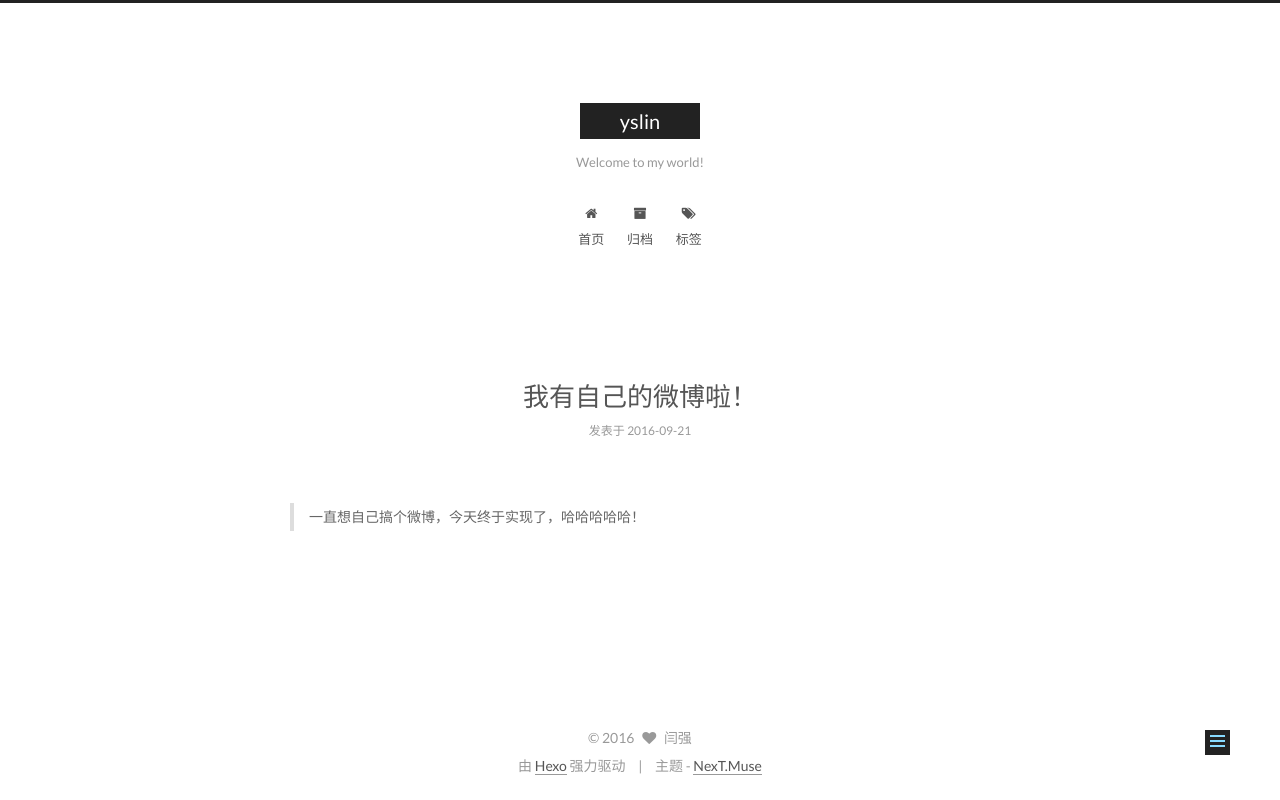
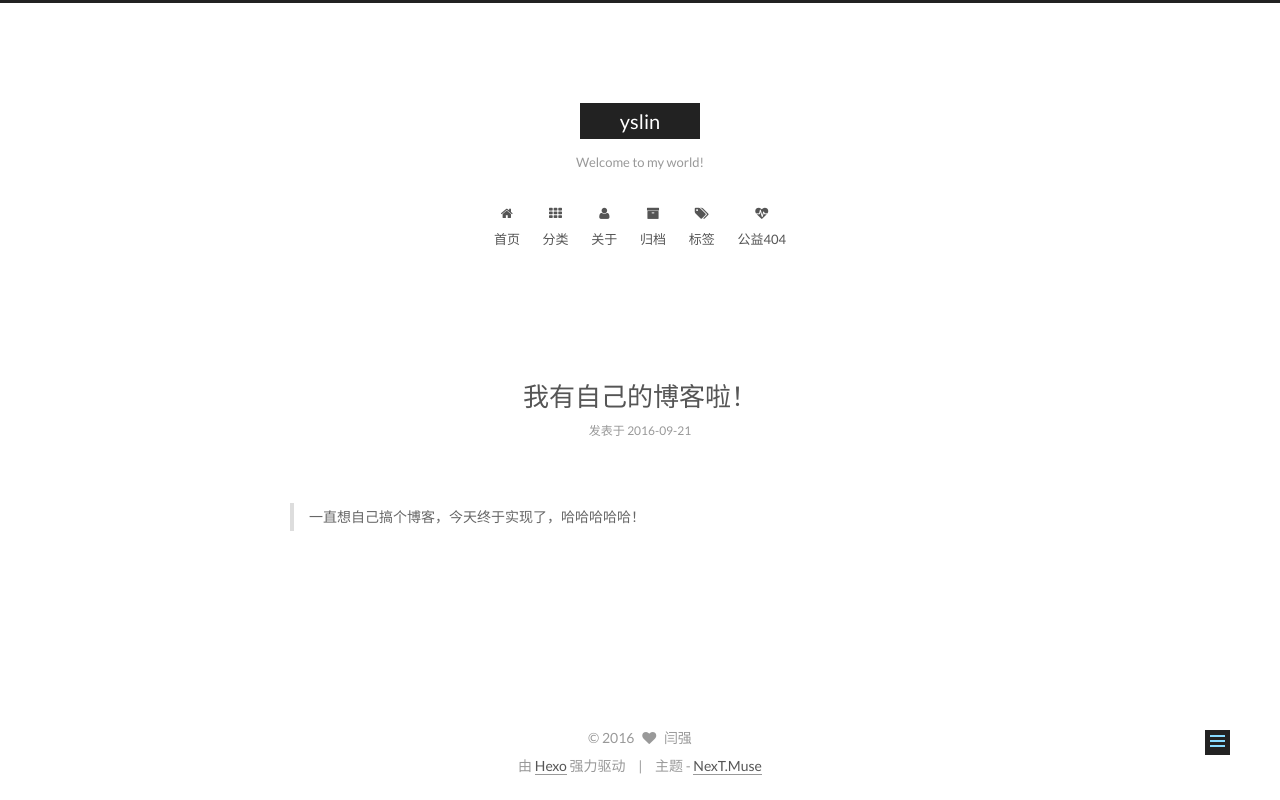
Before and after one commit to yslin2015/yslin2015.github.io, a plain HTML site: page 2016/09/21/FirstNight/index.html in a window 1280 px wide. Drawn offline with Linux system fonts and the light colour scheme.

Commit message:
Site updated: 2016-09-22 13:59:15

```diff
--- a/2016/09/21/FirstNight/index.html
+++ b/2016/09/21/FirstNight/index.html
@@ -84,16 +84,16 @@
 
 
 
-<meta name="description" content="一直想自己搞个微博，今天终于实现了，哈哈哈哈哈！">
+<meta name="description" content="一直想自己搞个博客，今天终于实现了，哈哈哈哈哈！">
 <meta property="og:type" content="article">
-<meta property="og:title" content="我有自己的微博啦！">
+<meta property="og:title" content="我有自己的博客啦！">
 <meta property="og:url" content="http://yoursite.com/2016/09/21/FirstNight/index.html">
 <meta property="og:site_name" content="yslin">
-<meta property="og:description" content="一直想自己搞个微博，今天终于实现了，哈哈哈哈哈！">
-<meta property="og:updated_time" content="2016-09-22T05:38:30.000Z">
+<meta property="og:description" content="一直想自己搞个博客，今天终于实现了，哈哈哈哈哈！">
+<meta property="og:updated_time" content="2016-09-22T05:48:39.000Z">
 <meta name="twitter:card" content="summary">
-<meta name="twitter:title" content="我有自己的微博啦！">
-<meta name="twitter:description" content="一直想自己搞个微博，今天终于实现了，哈哈哈哈哈！">
+<meta name="twitter:title" content="我有自己的博客啦！">
+<meta name="twitter:description" content="一直想自己搞个博客，今天终于实现了，哈哈哈哈哈！">
 
 
 
@@ -116,7 +116,7 @@
 
   <link rel="canonical" href="http://yoursite.com/2016/09/21/FirstNight/"/>
 
-  <title> 我有自己的微博啦！ | yslin </title>
+  <title> 我有自己的博客啦！ | yslin </title>
 </head>
 
 <body itemscope itemtype="http://schema.org/WebPage" lang="zh-Hans">
@@ -179,6 +179,26 @@
         </li>
 
 
+        <li class="menu-item menu-item-categories">
+          <a href="/categories" rel="section">
+
+              <i class="menu-item-icon fa fa-fw fa-th"></i> <br />
+
+            分类
+          </a>
+        </li>
+
+
+        <li class="menu-item menu-item-about">
+          <a href="/about" rel="section">
+
+              <i class="menu-item-icon fa fa-fw fa-user"></i> <br />
+
+            关于
+          </a>
+        </li>
+
+
         <li class="menu-item menu-item-archives">
           <a href="/archives" rel="section">
 
@@ -195,6 +215,16 @@
               <i class="menu-item-icon fa fa-fw fa-tags"></i> <br />
 
             标签
+          </a>
+        </li>
+
+
+        <li class="menu-item menu-item-commonweal">
+          <a href="/404.html" rel="section">
+
+              <i class="menu-item-icon fa fa-fw fa-heartbeat"></i> <br />
+
+            公益404
           </a>
         </li>
 
@@ -236,7 +266,7 @@
 
 
 
-                我有自己的微博啦！
+                我有自己的博客啦！
 
 
           </h1>
@@ -277,7 +307,7 @@
 
 
         <blockquote>
-<p>一直想自己搞个微博，今天终于实现了，哈哈哈哈哈！</p>
+<p>一直想自己搞个博客，今天终于实现了，哈哈哈哈哈！</p>
 </blockquote>
 
 
--- a/css/main.css
+++ b/css/main.css
@@ -1548,7 +1548,7 @@ pre .javascript .function {
   width: 4px;
   height: 4px;
   border-radius: 50%;
-  background: #8a2896;
+  background: #59ecb1;
 }
 .links-of-blogroll {
   font-size: 13px;
```
Also changed, not shown: archives/2016/09/index.html (+31 -1 lines), archives/2016/index.html (+31 -1 lines), archives/index.html (+31 -1 lines), index.html (+32 -2 lines).
